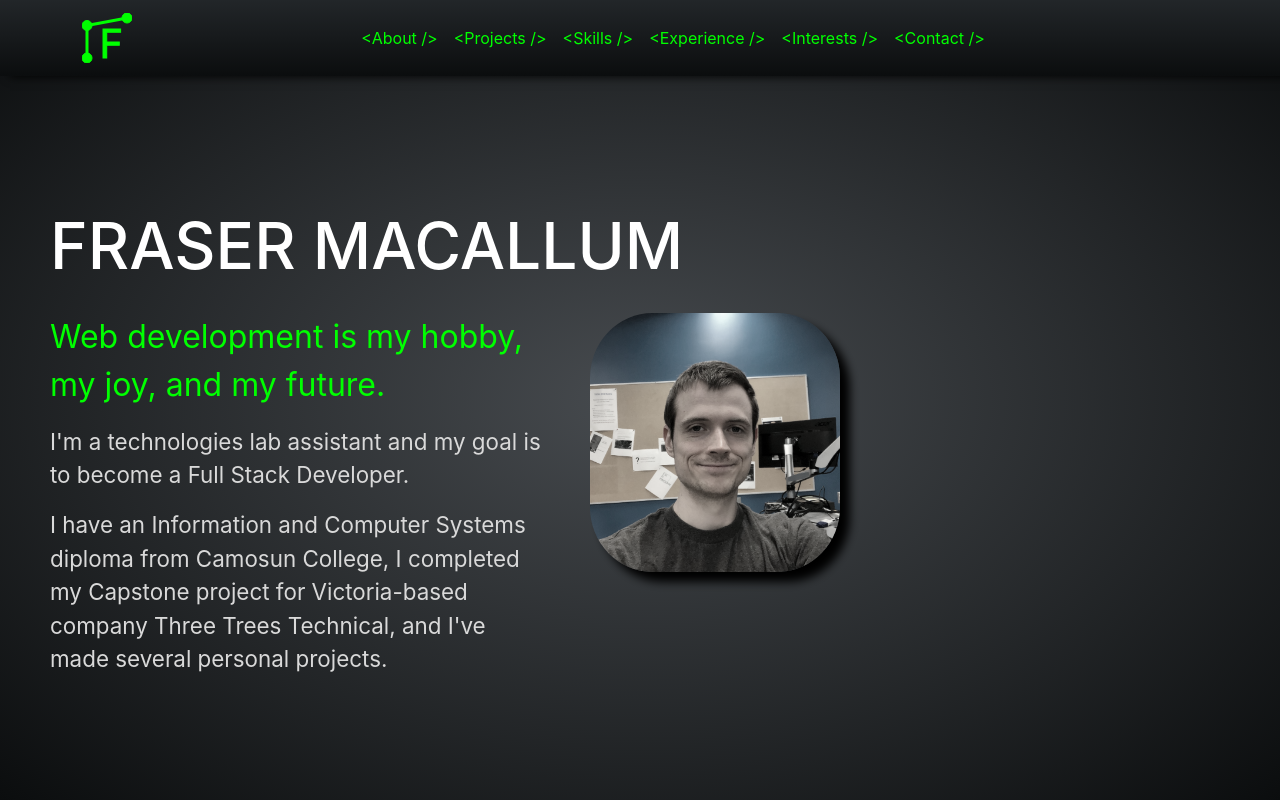
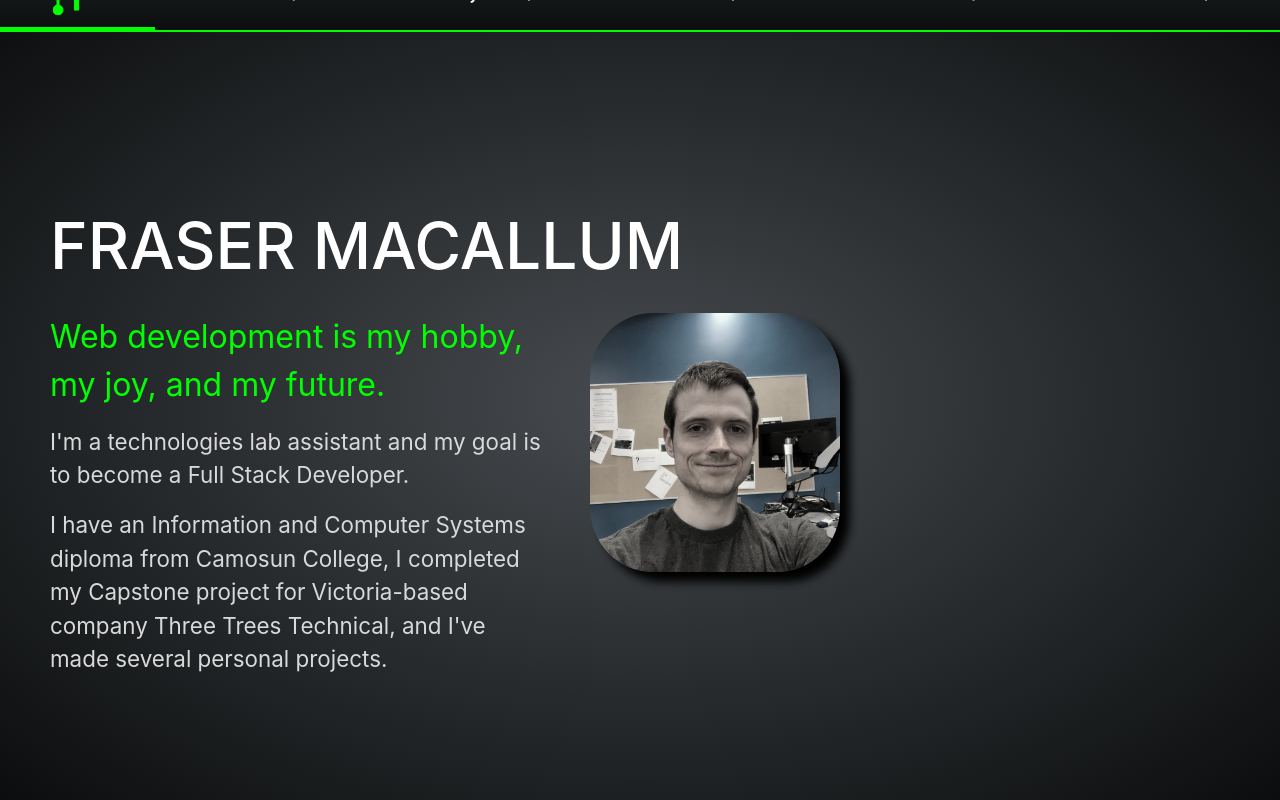
Before and after one commit to frayfray248/fraser-portfolio, a React (Create React App) app: page / in a window 1280 px wide. Shown: the top 800 px of the page. Built offline with nearby package versions, Linux system fonts and the light colour scheme.

Commit message:
Navbar overhaul

```diff
--- a/src/Components/Navbar.js
+++ b/src/Components/Navbar.js
@@ -1,84 +1,152 @@
-import Container from 'react-bootstrap/Container'
-import Nav from 'react-bootstrap/Nav'
-import Navbar from 'react-bootstrap/Navbar'
-import styled from 'styled-components'
-import Brand from './Brand'
+import styled from "styled-components"
+import Brand from "./Brand"
+import { device } from "../device/device";
+import { useState } from "react";
 
-const StyledNavbar = styled(Navbar)`
+const Nav = styled.nav`
+
+    /* default top horizontal navbar */
+    display: grid;
+    grid-template-columns: auto auto auto auto auto auto;
+
+    position: fixed;
+    top: 0;
+    width: 100%;
+    z-index: 10;
+
     background-image: linear-gradient(${props => props.theme.navGradiant1}, ${props => props.theme.navGradiant2});
-    box-shadow: 10px 0px 10px black;
-`
+    border-bottom: 2px solid ${props => props.theme.border};
+    border-left: none;
+    animation: navSlideTop 1s forwards;
 
-const StyledLink = styled(Nav.Link)`
-    color: ${props => props.theme.link};
-    &.active {
-        color: ${props => props.theme.link}!important;
+    /*  Side navbar for large screens */
+    @media (min-width: 1600px) {
+        /* display */
+        display: grid;
+        grid-template-columns: auto;
+
+        /* position/dimensions */
+        position: fixed;
+        right -50vh;
+        z-index: 10;
+        top: 0;
+        height: 100%;
+
+        background-image: linear-gradient(${props => props.theme.navGradiant1}, ${props => props.theme.navGradiant2});
+        width: 20vw;
+        animation: navSlideRight 1s forwards;
+        border-left: 2px solid ${props => props.theme.border};
+        border-bottom: none;
     }
-    &:hover {
-        color: ${props => props.theme.header}!important;
+
+    /*  Collapse navbar for mobile screens */
+    @media ${device.max.tablet} {
+        grid-template-columns: auto;
+        animation: none;
+        transform: translateY(${props => props.collapse ? "-100%" : "0%"});
+        transition-duration: 1s;
+    }
+
+
+    @keyframes navSlideRight {
+        from {
+            right: -50vh;
+        }
+        to {
+            right: 0px;
+        }
+    }
+
+    @keyframes navSlideTop {
+        from {
+            top: -50px;
+        }
+        to {
+            top: 0px;
+        }
     }
 `
 
-const StyledBrand = styled(Navbar.Brand)`
-    color: ${props => props.theme.link};
-`
 
+const NavItem = styled.a`
+    display: flex;
+    justify-content: center;
+    align-items: center;
 
-const StyledSVG = styled.svg`
-    color: ${props => props.theme.link};
-    transform : rotate(180deg);
-    transition: all 0.5s;
-`
+    position: relative;
+    min-height: 80px;
 
-const StyledToggle = styled(Navbar.Toggle)`
-    border : none;
-    &:focus {
-        box-shadow: none;
+    text-decoration: none;
+    color: white;
+    cursor: pointer;
+    font-size: 1.4rem;
+    background-size: 200% 100%;
+    background-position: bottom right;
+    transition: all .7s ease-out;
+
+    /* pseudo element for expanding underline on mouse over */
+    &::after {
+        content: '';
+        position: absolute;
+        top: 0;
+        left: 0;
+        width: 0;
+        height: 100%;
+        border-bottom: 3px solid ${props => props.theme.link};
+        transition: all .5s ease-out;
+    }
+
+    &:hover {
+        background-position: bottom left;
+        color: ${props => props.theme.link};
+        &::after {
+            width: 100%;
+            right: 0;
+        }
     }
 `
 
-const StyledNav = styled(Nav)`
-    width: 100%;
+const NavToggle = styled.div`
+    display: none;
+    position: absolute;
+    left: 50%;
+    bottom: -50px;
+    color: lime;
+    cursor: pointer;
+
+    @media ${device.max.tablet} {
+        display: block;
+    }
+
+    transform : rotate(${props => props.collapse ? "0deg" : "180deg"});
+    transition-duration: 1s;
+
 `
 
-const PortfolioNavBar = () => {
+const NavBar = () => {
 
-    const onEntering = (e) => {
-        document.getElementById('navToggleSVG').style.transform = 'rotate(0deg)'
-    }
+    const [collapse, setCollapse] = useState(true)
 
-    const onExiting = (e) => {
-        document.getElementById('navToggleSVG').style.transform = 'rotate(180deg)'
-    }
+    const handleToggle = (e) => setCollapse(!collapse)
 
     return (
-        <StyledNavbar fixed="top" expand="md" >
-            <Container>
-                <StyledBrand href="/"><Brand /></StyledBrand>
-                <StyledToggle aria-controls="basic-navbar-nav">
-                    <StyledSVG
-                        id="navToggleSVG"
-                        xmlns="http://www.w3.org/2000/svg" width="40" height="40" fill="currentColor" className="bi bi-chevron-double-down" viewBox="0 0 16 16">
-                        <path fillRule="evenodd" d="M1.646 6.646a.5.5 0 0 1 .708 0L8 12.293l5.646-5.647a.5.5 0 0 1 .708.708l-6 6a.5.5 0 0 1-.708 0l-6-6a.5.5 0 0 1 0-.708z" />
-                        <path fillRule="evenodd" d="M1.646 2.646a.5.5 0 0 1 .708 0L8 8.293l5.646-5.647a.5.5 0 0 1 .708.708l-6 6a.5.5 0 0 1-.708 0l-6-6a.5.5 0 0 1 0-.708z" />
-                    </StyledSVG>
-                </StyledToggle>
-                <Navbar.Collapse id="basic-navbar-nav" onEntering={onEntering} onExiting={onExiting}>
-                    <StyledNav className="justify-content-center">
-                        <StyledLink href="#about">&lt;About /&gt;</StyledLink>
-                        <StyledLink href="#projects">&lt;Projects /&gt;</StyledLink>
-                        <StyledLink href="#skills">&lt;Skills /&gt;</StyledLink>
-                        <StyledLink href="#experience">&lt;Experience /&gt;</StyledLink>
-                        <StyledLink href="#interests">&lt;Interests /&gt;</StyledLink>
-                        <StyledLink href="#contact">&lt;Contact /&gt;</StyledLink>
-                    </StyledNav>
-                </Navbar.Collapse>
-            </Container>
-        </StyledNavbar>
+        <Nav collapse={collapse}>
+            <NavItem href="/"><Brand /></NavItem>
+            <NavItem href="#about" >&lt;About /&gt;</NavItem>
+            <NavItem href="#projects" >&lt;Projects /&gt;</NavItem>
+            <NavItem href="#skills" >&lt;Skills /&gt;</NavItem>
+            <NavItem href="#interests" >&lt;Interests /&gt;</NavItem>
+            <NavItem href="#contact" >&lt;Contact /&gt;</NavItem>
+            <NavToggle onClick={handleToggle} collapse={collapse}>
+                <svg
+                    xmlns="http://www.w3.org/2000/svg" width="40" height="40" fill="currentColor" className="bi bi-chevron-double-down" viewBox="0 0 16 16">
+                    <path fillRule="evenodd" d="M1.646 6.646a.5.5 0 0 1 .708 0L8 12.293l5.646-5.647a.5.5 0 0 1 .708.708l-6 6a.5.5 0 0 1-.708 0l-6-6a.5.5 0 0 1 0-.708z" />
+                    <path fillRule="evenodd" d="M1.646 2.646a.5.5 0 0 1 .708 0L8 8.293l5.646-5.647a.5.5 0 0 1 .708.708l-6 6a.5.5 0 0 1-.708 0l-6-6a.5.5 0 0 1 0-.708z" />
+                </svg>
+            </NavToggle>
 
+        </Nav>
     )
 }
 
-
-
-export default PortfolioNavBar
+export default NavBar
--- a/src/Themes/GreenContrast.js
+++ b/src/Themes/GreenContrast.js
@@ -22,7 +22,9 @@ const GreenContrast =  {
     bgGradiant2: colors.gray1,
     navGradiant1: colors.gray2,
     navGradiant2: colors.gray1,
-    sidebar: colors.gray1
+    sidebar: colors.gray1,
+    border: colors.lime,
+    navHover: colors.gray3
 }
 
 export default GreenContrast
--- a/src/device/device.js
+++ b/src/device/device.js
@@ -1,4 +1,4 @@
-const screenSizes= {
+const screenSizes = {
     mobileS: '320px',
     mobileM: '375px',
     mobileL: '425px',
@@ -8,7 +8,10 @@ const screenSizes= {
     desktop: '2560px'
 }
 
+
+
 export const device = {
+    min: {
         mobileS: `(min-width: ${screenSizes.mobileS})`,
         mobileM: `(min-width: ${screenSizes.mobileM})`,
         mobileL: `(min-width: ${screenSizes.mobileL})`,
@@ -17,4 +20,15 @@ export const device = {
         laptopL: `(min-width: ${screenSizes.laptopL})`,
         desktop: `(min-width: ${screenSizes.desktop})`,
         desktopL: `(min-width: ${screenSizes.desktop})`
-  };
+    },
+    max: {
+        mobileS: `(max-width: ${screenSizes.mobileS})`,
+        mobileM: `(max-width: ${screenSizes.mobileM})`,
+        mobileL: `(max-width: ${screenSizes.mobileL})`,
+        tablet: `(max-width: ${screenSizes.tablet})`,
+        laptop: `(max-width: ${screenSizes.laptop})`,
+        laptopL: `(max-width: ${screenSizes.laptopL})`,
+        desktop: `(max-width: ${screenSizes.desktop})`,
+        desktopL: `(max-width: ${screenSizes.desktop})`
+    }
+}
```
Lines whose indentation alone changed are shown as unchanged.
